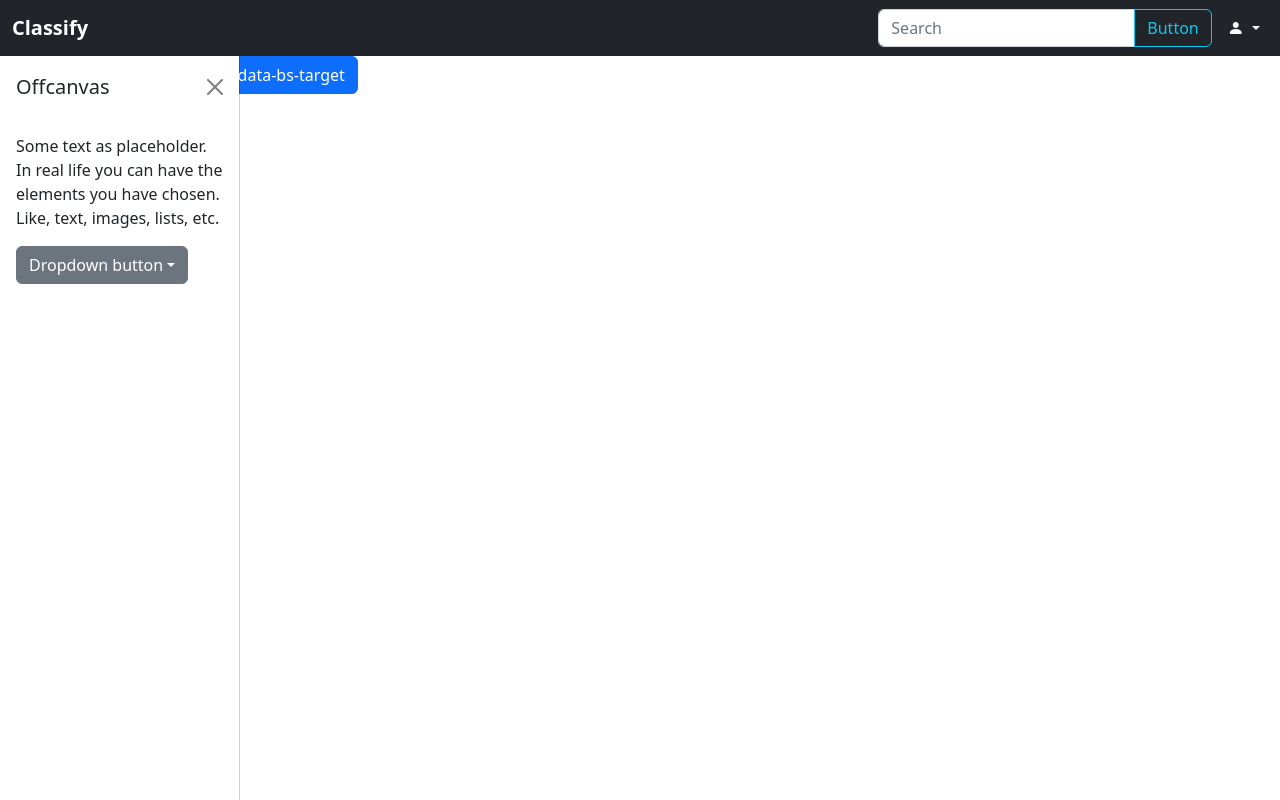
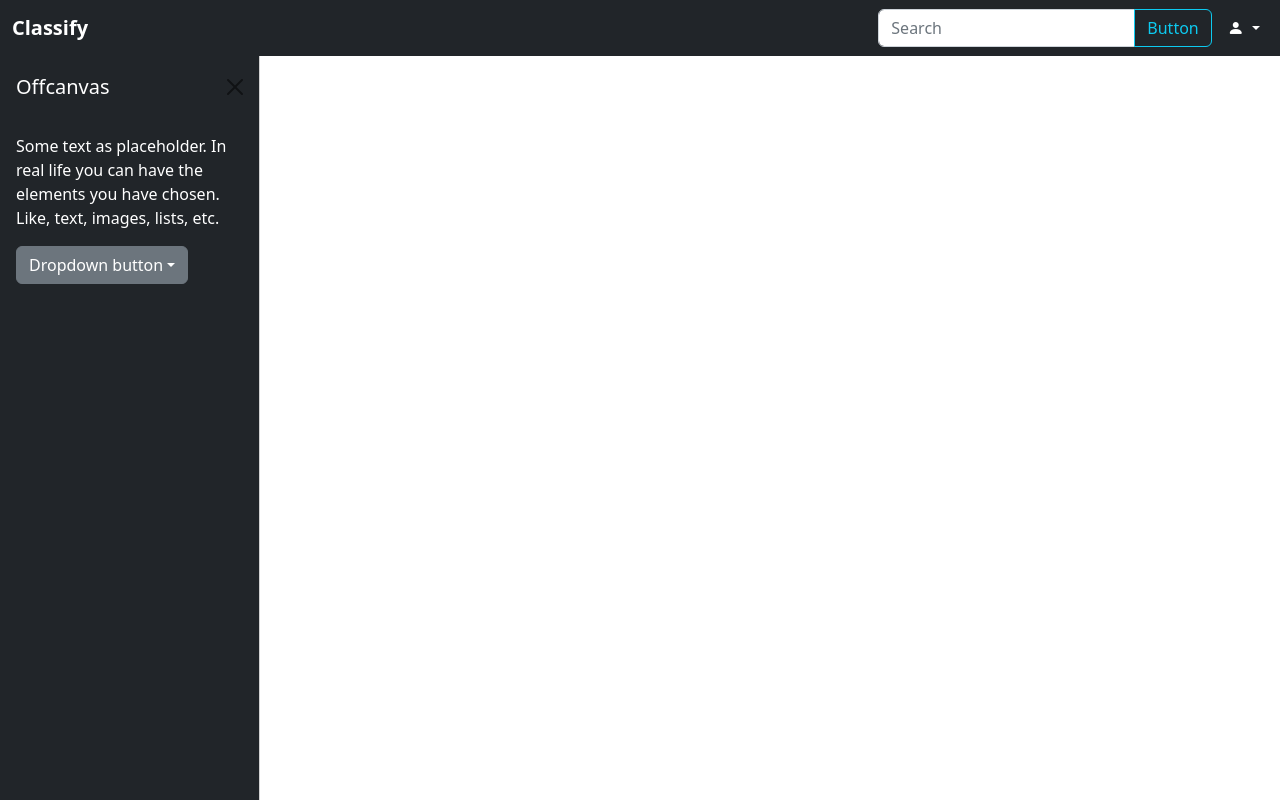
Before and after one commit to louiskwt/tutor_assistant, a Django app: page /test-dashboard in a window 1280 px wide. Run offline with Django 4.2, Linux system fonts and the light colour scheme.

Commit message:
built out offcanvas layout

```diff
--- a/static/css/dashboard.css
+++ b/static/css/dashboard.css
@@ -1,5 +1,5 @@
 :root {
-  --offcanvas-width: 240px;
+  --offcanvas-width: 260px;
   --top-navbar-height: 56px;
 }
 
@@ -7,7 +7,11 @@
   width: var(--offcanvas-width) !important;
 }
 
-@media (min-width: 768px) {
+@media (min-width: 968px) {
+  .offcanvas-backdrop {
+    display: none !important;
+  }
+
   .sidebar-nav {
     transform: none !important;
     visibility: visible !important;
--- a/templates/dashboard.html
+++ b/templates/dashboard.html
@@ -14,12 +14,15 @@
     <!-- Navbar -->
     <nav class="navbar navbar-expand-lg navbar-dark bg-dark">
       <div class="container-fluid">
-        <a class="navbar-brand fw-bold text-white" href="#">Classify</a>
+        <!-- Offcanvas trigger -->
+        <button class="navbar-toggler" type="button" data-bs-toggle="offcanvas" data-bs-target="#sidebar" aria-controls="offcanvasExample"><span class="navbar-toggler-icon" data-bs-target="#sidebar"></span></button>
+
+        <a class="navbar-brand fw-bold text-white mx-auto" href="#">Classify</a>
         <button class="navbar-toggler" type="button" data-bs-toggle="collapse" data-bs-target="#navbarSupportedContent" aria-controls="navbarSupportedContent" aria-expanded="false" aria-label="Toggle navigation">
           <span class="navbar-toggler-icon"></span>
         </button>
         <div class="collapse navbar-collapse" id="navbarSupportedContent">
-          <form class="d-flex ms-auto" role="search">
+          <form class="d-flex ms-auto mt-3 mt-md-0" role="search">
             <div class="input-group">
               <input type="text" class="form-control" placeholder="Search" aria-label="Search" aria-describedby="button-addon2" />
               <button class="btn btn-outline-info" type="button" id="button-addon2">Button</button>
@@ -45,9 +48,7 @@
 
     <!-- Offcanvas -->
     <a class="btn btn-primary" data-bs-toggle="offcanvas" href="#offcanvasExample" role="button" aria-controls="offcanvasExample"> Link with href </a>
-    <button class="btn btn-primary" type="button" data-bs-toggle="offcanvas" data-bs-target="#offcanvasExample" aria-controls="offcanvasExample">Button with data-bs-target</button>
-
-    <div class="offcanvas offcanvas-start sidebar-nav" tabindex="-1" id="offcanvasExample" aria-labelledby="offcanvasExampleLabel">
+    <div class="offcanvas offcanvas-start sidebar-nav bg-dark text-white" tabindex="-1" id="sidebar" aria-labelledby="offcanvasExampleLabel">
       <div class="offcanvas-header">
         <h5 class="offcanvas-title" id="offcanvasExampleLabel">Offcanvas</h5>
         <button type="button" class="btn-close" data-bs-dismiss="offcanvas" aria-label="Close"></button>
```
